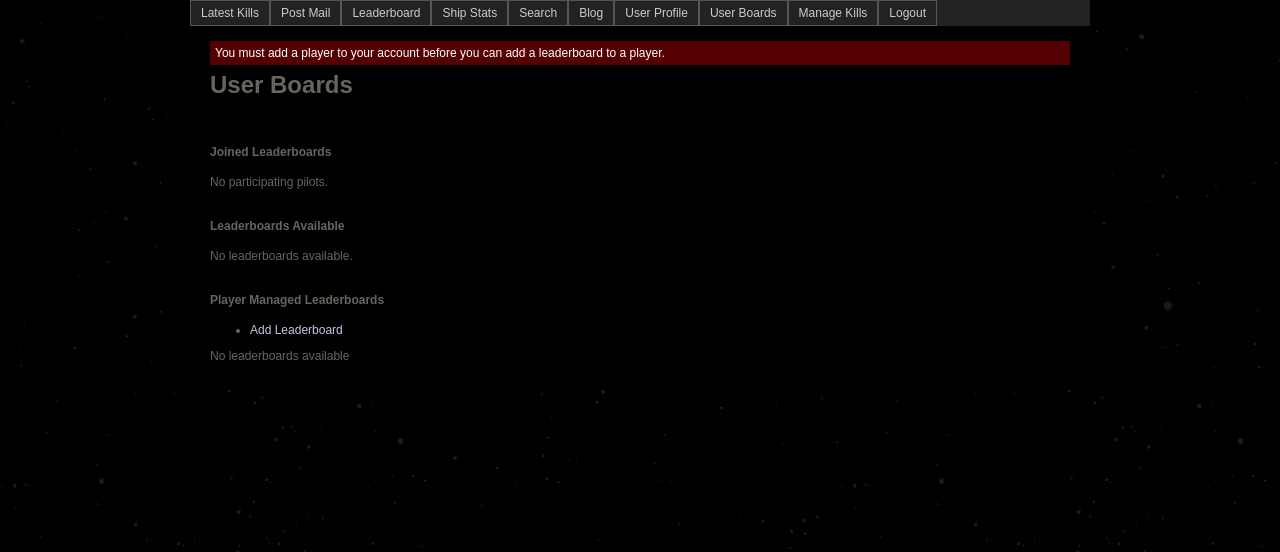
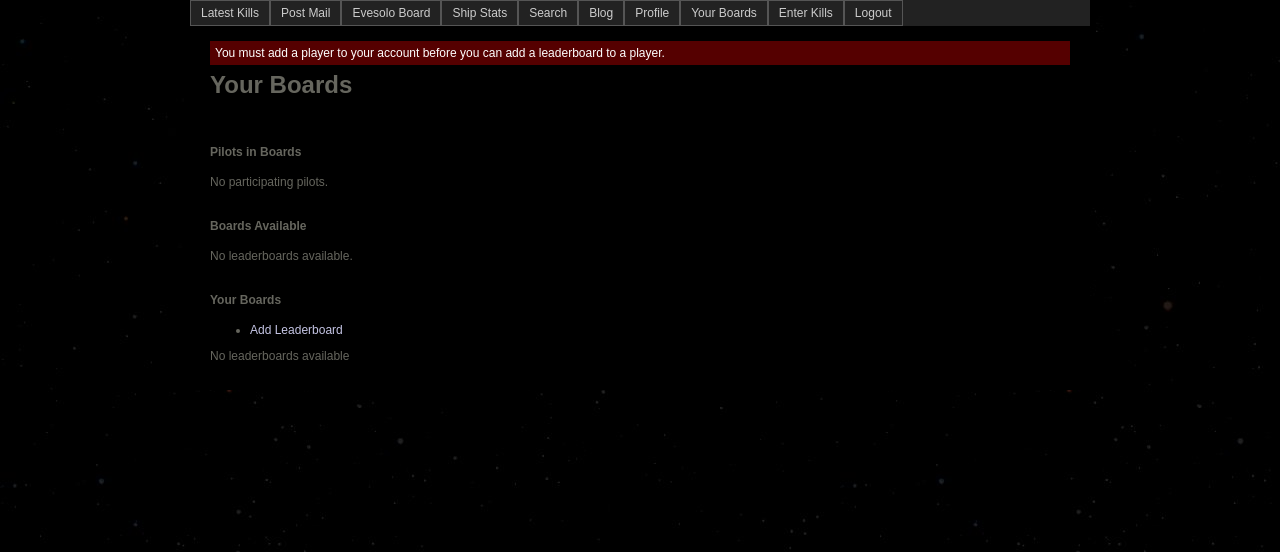
Before and after one commit to mattjwarren/evesolo, a Django app: page /leaderboards/add/ in a window 1280 px wide. Shown: the part 248-800 px from the top of the page. Run offline with Django 3.2, Linux system fonts and the light colour scheme; the visitor is signed in with stand-in values (Sample User, id 1); data that the repository does not hold is empty.

Commit message:
Custom Leaderboard display Add number of  participating pilots into profile leaderboards player managed leadrboards edit butttan needs centering display board according to ranks atribute on board navbar tweaks filter leaderboard choices by pilot filter

```diff
--- a/evesolo_site/evesolo/sql_strings.py
+++ b/evesolo_site/evesolo/sql_strings.py
@@ -14,7 +14,7 @@
 		and evesolo_solokill.points_awarded>0.0
 		group by evesolo_pilot.id,evesolo_pilot.name
 		order by s desc
-		limit 10'''
+		limit %d'''
 
 sql_all_class_ranking_custom_kills='''select evesolo_pilot.id,evesolo_pilot.name,count(evesolo_pilot.name) as s from evesolo_pilot
 		inner join evesolo_solokill on evesolo_solokill.winning_pilot_id=evesolo_pilot.id
@@ -24,7 +24,7 @@
 		and evesolo_solokill.points_awarded>0.0
 		group by evesolo_pilot.id,evesolo_pilot.name
 		order by s desc
-		limit 10'''
+		limit %d'''
 
 
 sql_all_class_ranking_nolimit='''select evesolo_pilot.id,evesolo_pilot.name,sum(evesolo_solokill.points_awarded) as s from evesolo_pilot
@@ -316,7 +316,12 @@
 	order by wl_ratio asc
 	limit 5'''
 
-sql_public_leaderboards='''select evesolo_leaderboard.id, evesolo_leaderboard.name,evesolo_leaderboard.ranks,evesolo_leaderboard.max_participants,evesolo_leaderboard.rank_style,evesolo_player.name,evesolo_leaderboard.description
+sql_public_leaderboards='''select evesolo_leaderboard.id as leaderboard_id, evesolo_leaderboard.name,evesolo_leaderboard.ranks,
+		(select count(*) from evesolo_leaderboardinvites
+		where evesolo_leaderboardinvites.leaderboard_id=leaderboard_id
+		and evesolo_leaderboardinvites.status='ACCEPTED'
+		),
+		evesolo_leaderboard.max_participants,evesolo_leaderboard.rank_style,evesolo_player.name,evesolo_leaderboard.description
 		from evesolo_leaderboard
 		inner join evesolo_player on evesolo_player.id=evesolo_leaderboard.player_id
 		where evesolo_leaderboard.id not in
--- a/evesolo_site/evesolo/views.py
+++ b/evesolo_site/evesolo/views.py
@@ -329,20 +329,31 @@
 			#grab the boards that the pilot has accepted invites for
 			accepted_invites=Leaderboardinvites.objects.filter(pilot=pilot,status='ACCEPTED')
 			participating_in_boards=[ inv.leaderboard for inv in accepted_invites ]
+			#monkey patch in the number of current participants
+			for participating_in_board in participating_in_boards:
+				number_participating=Leaderboardinvites.objects.filter(leaderboard=participating_in_board,status='ACCEPTED').count()
+				if number_participating==None:
+					number_participating=0
+				participating_in_board.participant_count=number_participating
 			if len(participating_in_boards)!=0:
 				all_boards+=participating_in_boards
 				pilots_boards.append((pilot,participating_in_boards))
 
 		#player managed leaderboards
 		player_leaderboards=Leaderboard.objects.filter(player=player)
-		for leaderboard in player_leaderboards:
-			leaderboards.append(leaderboard)
+		for player_leaderboard in player_leaderboards:
+			number_participating=Leaderboardinvites.objects.filter(leaderboard=player_leaderboard,status='ACCEPTED').count()
+			if number_participating==None:
+				number_participating=0
+			player_leaderboard.participant_count=number_participating
+			leaderboards.append(player_leaderboard)
 		if len(leaderboards)!=0:
 			player_managed_leaderboards.append( (player,leaderboards) )
 
 	#Player eligible to join leaderboards
 	#by default, eligible for all boards that do not have any allowed participants/ships/systems
 	eligible_leaderboards=get_sql_rows(sql_public_leaderboards)
+
 
 	#players
 	players=Player.objects.filter(user=request.user)
@@ -1165,7 +1176,7 @@
 	rank_sets.append( ('Past Year',get_sql_rows(sql % (interval_year))))
 
 	context['rank_sets']=rank_sets
-	context['header_title']='All Class Leaderboards'
+	context['header_title']='Evesolo All Class Leaderboards'
 	context['html_title']=None
 	context['verified']=verified
 	context['verified_link']='<ul><li><a href="/leaderboards_summary/verified/">Switch to verified kills only</a></li></ul>'
@@ -1201,13 +1212,15 @@
 	else:
 		sql=sql_all_class_ranking_custom_kills
 
+	ranks=leaderboard.ranks
+
 	rank_sets=[]
-	rank_sets.append( ('All Time',get_sql_rows(sql % (leaderboard_id,'20010101010101'))) )
-	rank_sets.append( ('Past Week',get_sql_rows(sql % (leaderboard_id,interval_week))))
-	rank_sets.append( ('Past Month',get_sql_rows(sql % (leaderboard_id,interval_month))))
-	rank_sets.append( ('Past Quarter',get_sql_rows(sql % (leaderboard_id,interval_quarter))))
-	rank_sets.append( ('Past Half Year',get_sql_rows(sql % (leaderboard_id,interval_half))))
-	rank_sets.append( ('Past Year',get_sql_rows(sql % (leaderboard_id,interval_year))))
+	rank_sets.append( ('All Time',get_sql_rows(sql % (leaderboard_id,'20010101010101',ranks))) )
+	rank_sets.append( ('Past Week',get_sql_rows(sql % (leaderboard_id,interval_week,ranks))))
+	rank_sets.append( ('Past Month',get_sql_rows(sql % (leaderboard_id,interval_month,ranks))))
+	rank_sets.append( ('Past Quarter',get_sql_rows(sql % (leaderboard_id,interval_quarter,ranks))))
+	rank_sets.append( ('Past Half Year',get_sql_rows(sql % (leaderboard_id,interval_half,ranks))))
+	rank_sets.append( ('Past Year',get_sql_rows(sql % (leaderboard_id,interval_year,ranks))))
 
 	context['rank_sets']=rank_sets
 	context['header_title']='Leaderboard rankings: %s' % leaderboard.name
--- a/templates/evesolo/manage_boards.html
+++ b/templates/evesolo/manage_boards.html
@@ -1,8 +1,8 @@
 {% extends "evesolo/base.html" %}
 {% block content %}
-<h1>User Boards</h1>
+<h1>Your Boards</h1>
 </br>
-<h4>Joined Leaderboards</h4>
+<h4>Pilots in Boards</h4>
 {% if pilots_boards %}
 <form action="/pilot/leave_board/" method="post">
 {% csrf_token %}
@@ -14,8 +14,8 @@
 					<td>Leaderboard</td>
 					<td>Owner</td>
 					<td>Ranks</td>
-					<td>Ranking Method</td>
-					<td>Max Participants</td>
+					<td>Rank Method</td>
+					<td>Pilots</td>
 					<td>Description</td></tr>
 				{% for pilot,leaderboards in pilots_boards %}
 				<tr id="tr_light">
@@ -30,7 +30,7 @@
 						<td class="leaderboard">{{leaderboard.player.name}}</td>
 						<td class="leaderboard">{{leaderboard.ranks}}</td>
 						<td class="leaderboard">{{leaderboard.rank_style}}</td>
-						<td class="leaderboard">{{leaderboard.max_participants}}</td>
+						<td class="leaderboard">{{leaderboard.participant_count}} / {{leaderboard.max_participants}}</td>
 						<td class="leaderboard">{{leaderboard.description}}</td>
 					</tr>
 					{% endfor %}
@@ -43,7 +43,7 @@
 No participating pilots.</br>
 {% endif %}
 </br>
-<h4>Leaderboards Available</h4>
+<h4>Boards Available</h4>
 {% if eligible_leaderboards %}
 <form action="/pilot/join_board/" method="post">
 {% csrf_token %}
@@ -61,11 +61,11 @@
 					<td>Leaderboard</td>
 					<td>Owner</td>
 					<td>Ranks</td>
-					<td>Ranking Method</td>
-					<td>Max Participants</td>
+					<td>Rank Method</td>
+					<td>Pilots</td>
 					<td>Description</td>
 				</tr>
-				{% for id,name,ranks,max_participants,rank_style,owner,desc in eligible_leaderboards %}
+				{% for id,name,ranks,participants,max_participants,rank_style,owner,desc in eligible_leaderboards %}
 				<tr id="tr_dark">
 					<td class="leaderboard"><center><button type="submit" name="joining_board_id" value="{{id}}" class="default" />Join</button>
 					</center></td>
@@ -73,7 +73,7 @@
 					<td class="leaderboard">{{owner}}</td>
 					<td class="leaderboard">{{ranks}}</td>
 					<td class="leaderboard">{{rank_style}}</td>
-					<td class="leaderboard">{{max_participants}}</td>
+					<td class="leaderboard">{{participants}} / {{max_participants}}</td>
 					<td class="leaderboard">{{desc}}</td>
 				</tr>
 				{% endfor %}
@@ -87,7 +87,7 @@
 </br>
 <form action="/player/board_action/" method="post">
 	{% csrf_token %}
-	<h4>Player Managed Leaderboards</h4>
+	<h4>Your Boards</h4>
 	<ul>
 		<li><a href="/leaderboards/add/">Add Leaderboard</a>
 		</br>
@@ -102,8 +102,8 @@
 					<td>Leaderboard</td>
 					<td>Owner</td>
 					<td>Ranks</td>
-					<td>Ranking Method</td>
-					<td>Max Participants</td>
+					<td>Rank Method</td>
+					<td>Pilots</td>
 					<td>Description</td>
 				</tr>
 				{% for player,leaderboards in player_managed_leaderboards %}
@@ -120,7 +120,7 @@
 						<td class="leaderboard">{{leaderboard.player.name}}</td>
 						<td class="leaderboard">{{leaderboard.ranks}}</td>
 						<td class="leaderboard">{{leaderboard.rank_style}}</td>
-						<td class="leaderboard">{{leaderboard.max_participants}}</td>
+						<td class="leaderboard">{{leaderboard.participant_count}} / {{leaderboard.max_participants}}</td>
 						<td class="leaderboard">{{leaderboard.description}}</td>
 					</tr>
 					{% endfor %}
--- a/templates/evesolo/manage_kills.html
+++ b/templates/evesolo/manage_kills.html
@@ -1,6 +1,6 @@
 {% extends "evesolo/base.html" %}
 {% block content %}
-<h1>Manage Kills</h1>
+<h1>Enter Kills</h1>
 <form action="/accounts/manage_kills/" method="post">
 {% csrf_token %}
 	<ul>
--- a/templates/evesolo/navbar.html
+++ b/templates/evesolo/navbar.html
@@ -1,14 +1,14 @@
 <ul>
 	<li><a href="/kills/">Latest Kills</a></li>
 	<li><a href="/newmail/">Post Mail</a></li>
-	<li><a href="/leaderboards_summary/">Leaderboard</a></li>
+	<li><a href="/leaderboards_summary/">Evesolo Board</a></li>
 	<li><a href="/ship_stats/">Ship Stats</a></li>
 	<li><a href="/search/">Search</a></li>
 	<li><a href="http://eve-solo.blogspot.com/">Blog</a></li>
 	{% if user.is_authenticated %}
-	<li><a href="/accounts/profile">User Profile</a></li>
-	<li><a href="/accounts/manage_boards/">User Boards</a></li>
-	<li><a href="/accounts/manage_kills/">Manage Kills</a>
+	<li><a href="/accounts/profile">Profile</a></li>
+	<li><a href="/accounts/manage_boards/">Your Boards</a></li>
+	<li><a href="/accounts/manage_kills/">Enter Kills</a>
 	<li><a href="/accounts/logout/">Logout</a></li>
 	{% else %}
 	<li><a href="/accounts/login/">Login</a></li>
```
